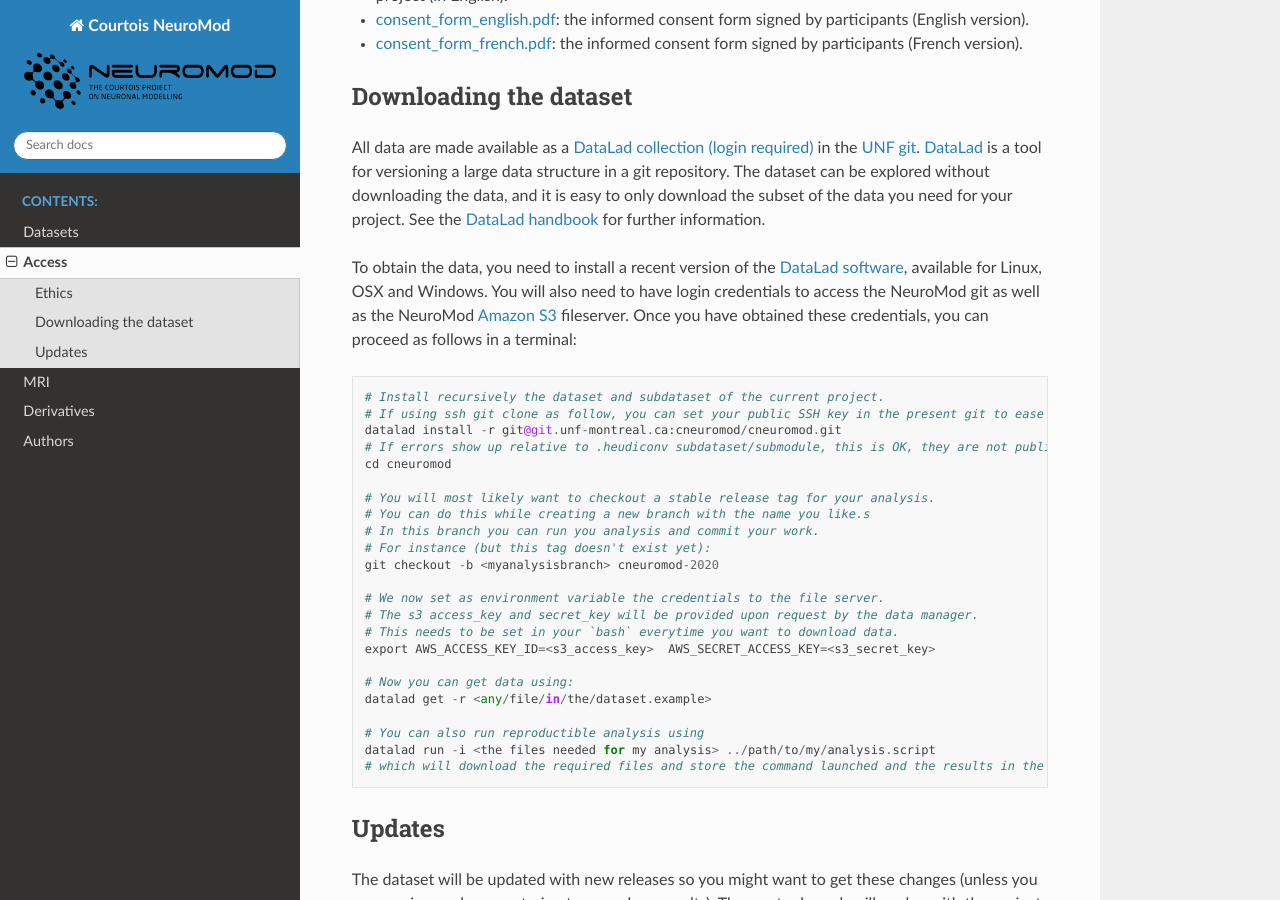
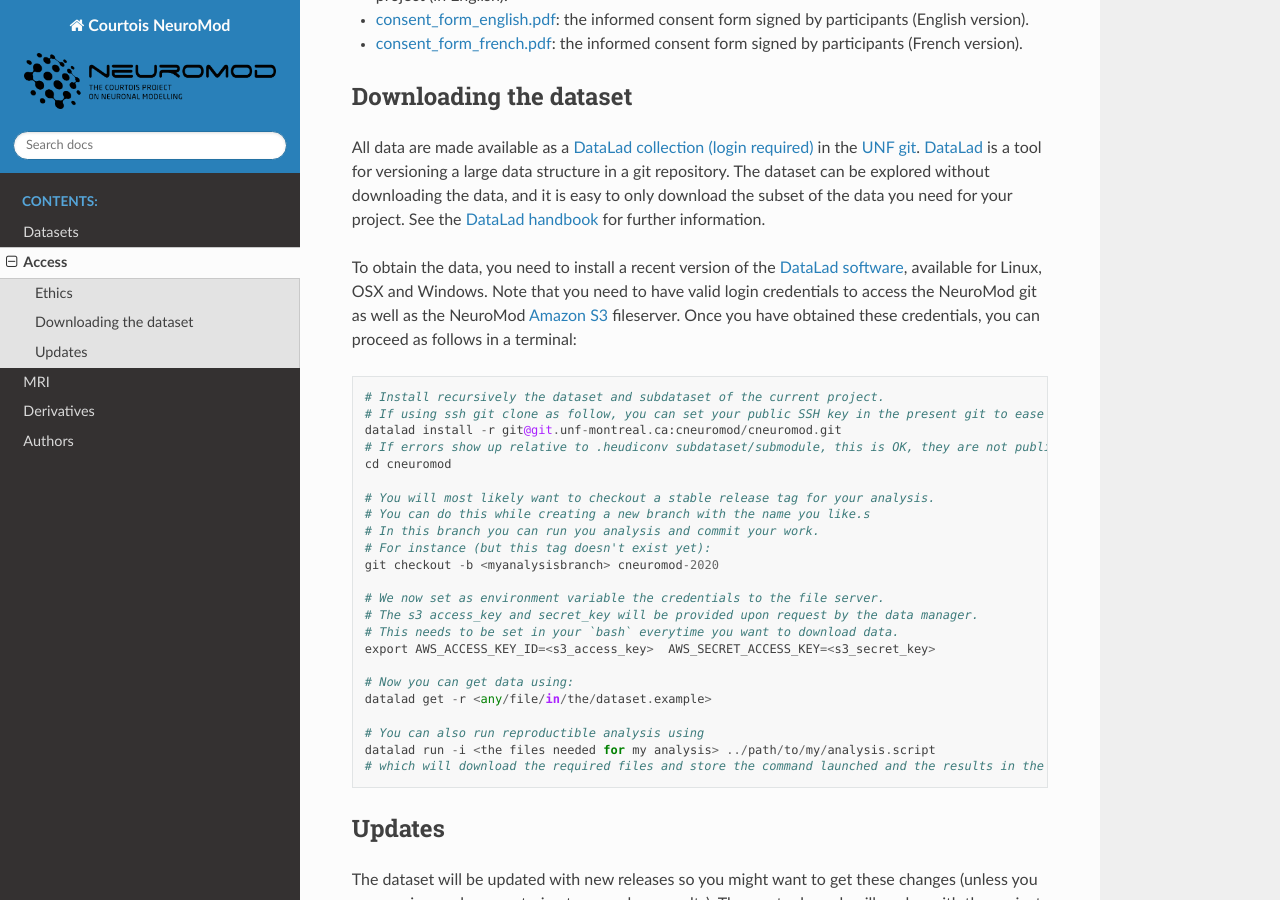
Before and after one commit to courtois-neuromod/cneuromod_docs, a Sphinx documentation site: the page built from source/ACCESS.md, in a window 1280 px wide and 900 px high, scrolled down 472 px. Built offline with Sphinx 7.4.7 and the Read the Docs theme 2.0.0, drawn with Linux system fonts in a browser that asks for light colours.

Commit message:
Update ACCESS.md

````diff
--- a/source/ACCESS.md
+++ b/source/ACCESS.md
@@ -13,7 +13,7 @@
 All data are made available as a [DataLad collection (login required)](https://git.unf-montreal.ca/cneuromod/cneuromod) in the [UNF git](https://git.unf-montreal.ca). [DataLad](https://www.datalad.org/) is a tool for versioning a large data structure in a git repository. The dataset can be explored without downloading the data, and it is easy to only download the subset of the data you need for your project.
 See the [DataLad handbook](http://handbook.datalad.org/en/latest/) for further information.
 
-To obtain the data, you need to install a recent version of the [DataLad software](http://handbook.datalad.org/en/latest/intro/installation.html), available for Linux, OSX and Windows. You will also need to have login credentials to access the NeuroMod git as well as the NeuroMod [Amazon S3](https://aws.amazon.com/s3) fileserver. Once you have obtained these credentials, you can proceed as follows in a terminal:
+To obtain the data, you need to install a recent version of the [DataLad software](http://handbook.datalad.org/en/latest/intro/installation.html), available for Linux, OSX and Windows. Note that you need to have valid login credentials to access the NeuroMod git as well as the NeuroMod [Amazon S3](https://aws.amazon.com/s3) fileserver. Once you have obtained these credentials, you can proceed as follows in a terminal:
 ```
 # Install recursively the dataset and subdataset of the current project.
 # If using ssh git clone as follow, you can set your public SSH key in the present git to ease future updates.
````
